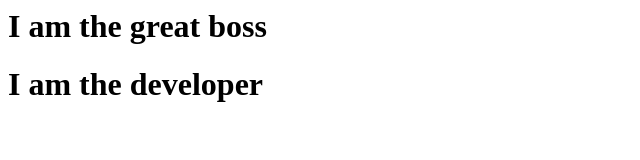
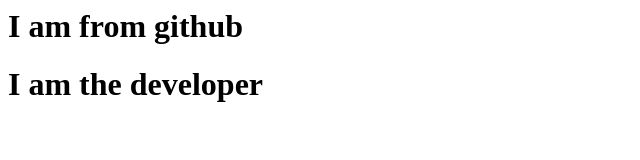
Before and after one commit to datawithanand/gitpractice, a plain HTML site: page index.html in a window 1280 px wide. Shown: the whole page, without its empty margins (0-640 px from the left). Drawn offline with Linux system fonts and the light colour scheme.

Commit message:
Update index.html from github

```diff
--- a/index.html
+++ b/index.html
@@ -2,6 +2,6 @@
 <title>
 This is sample message from local
 </title>
-<h1>I am the great boss</h1>
+<h1>I am from github</h1>
 <h1>I am the developer</h1>
 </html>
```
